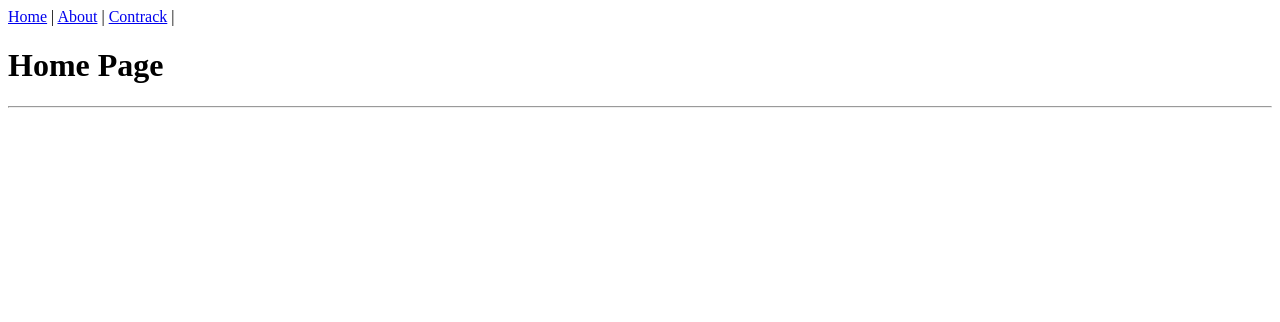
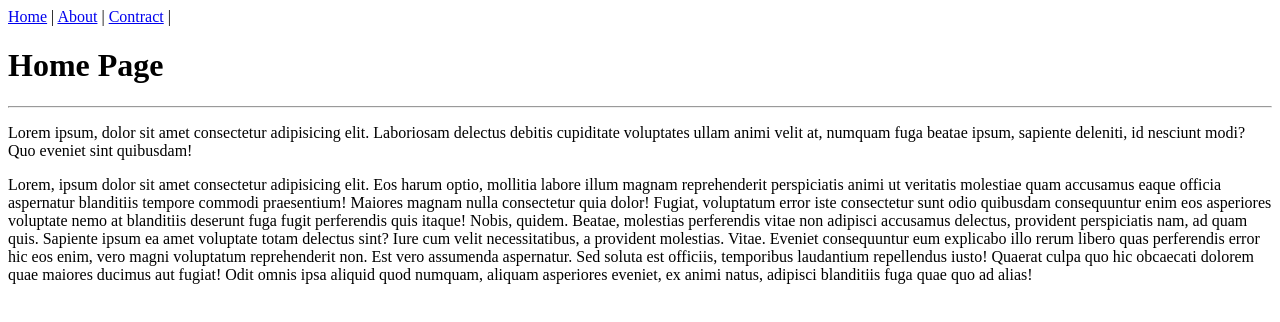
Before and after one commit to 14Wqq/14Wqq.github.io, a plain HTML site: page index.html in a window 1280 px wide. Drawn offline with Linux system fonts and the light colour scheme.

Commit message:
add lorem

```diff
--- a/index.html
+++ b/index.html
@@ -8,8 +8,14 @@
 <body>
   <a href="index.html">Home</a> |
   <a href="about.html">About</a> |
-  <a href="contrack.html">Contrack</a> |
+  <a href="contract.html">Contract</a> |
   <h1>Home Page</h1>
   <hr>
+  <p>Lorem ipsum, dolor sit amet consectetur adipisicing elit. Laboriosam delectus debitis cupiditate voluptates ullam animi velit at, numquam fuga beatae ipsum, sapiente deleniti, id nesciunt modi? Quo eveniet sint quibusdam!</p>
+  <p>Lorem, ipsum dolor sit amet consectetur adipisicing elit. Eos harum optio, mollitia labore illum magnam reprehenderit perspiciatis animi ut veritatis molestiae quam accusamus eaque officia aspernatur blanditiis tempore commodi praesentium!
+  Maiores magnam nulla consectetur quia dolor! Fugiat, voluptatum error iste consectetur sunt odio quibusdam consequuntur enim eos asperiores voluptate nemo at blanditiis deserunt fuga fugit perferendis quis itaque! Nobis, quidem.
+  Beatae, molestias perferendis vitae non adipisci accusamus delectus, provident perspiciatis nam, ad quam quis. Sapiente ipsum ea amet voluptate totam delectus sint? Iure cum velit necessitatibus, a provident molestias. Vitae.
+  Eveniet consequuntur eum explicabo illo rerum libero quas perferendis error hic eos enim, vero magni voluptatum reprehenderit non. Est vero assumenda aspernatur. Sed soluta est officiis, temporibus laudantium repellendus iusto!
+  Quaerat culpa quo hic obcaecati dolorem quae maiores ducimus aut fugiat! Odit omnis ipsa aliquid quod numquam, aliquam asperiores eveniet, ex animi natus, adipisci blanditiis fuga quae quo ad alias!</p>
 </body>
 </html>
```
